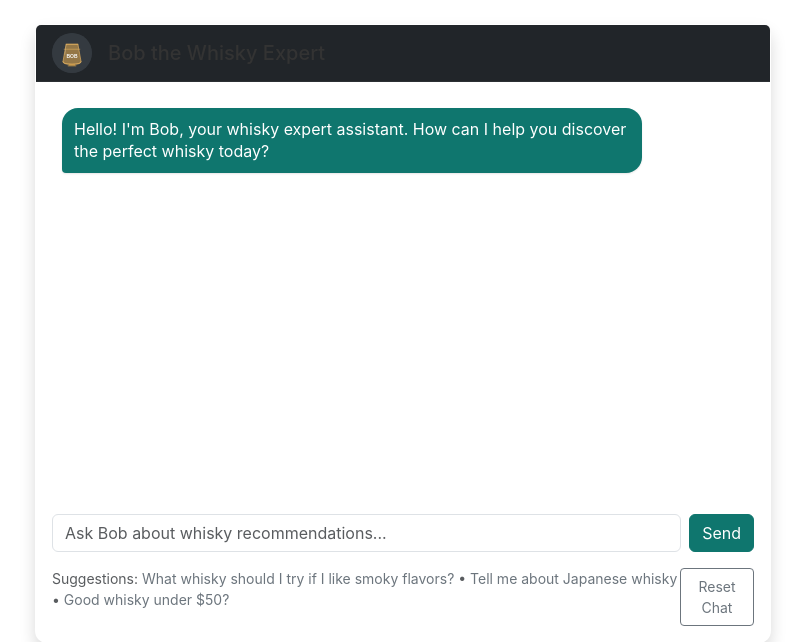
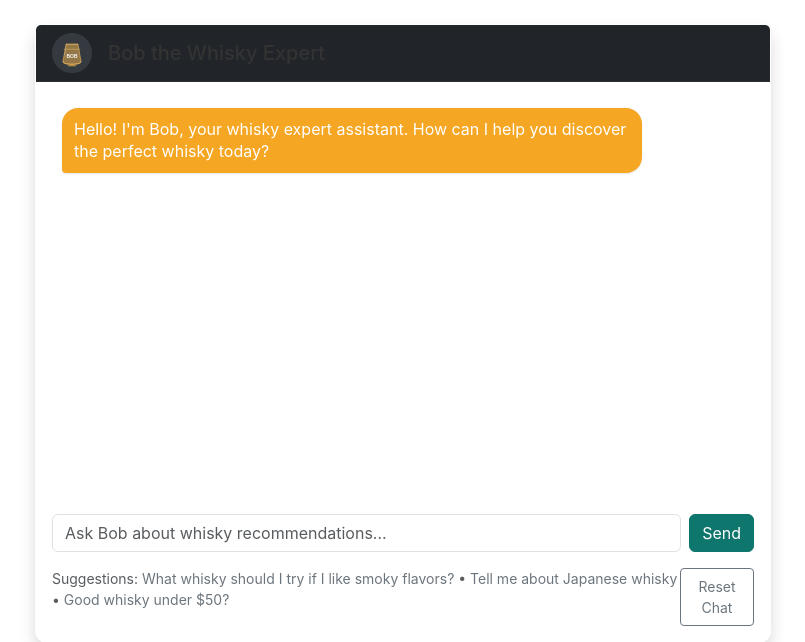
Before and after one commit to realshashi/AI-Agent-BOB, a Flask app: page /chat in a window 1280 px wide. Shown: the part 57-699 px from the top of the page, without its empty margins (237-1042 px from the left). Run offline with Flask 3, Linux system fonts and the light colour scheme.

Commit message:
Checkpoint before revert
Replit-Commit-Author: Agent
Replit-Commit-Session-Id: e08a6c27-d22a-4ec2-879f-3a8b5591f190
Replit-Commit-Screenshot-Url: https://storage.googleapis.com/screenshot-production-us-central1/d2285d81-6756-4c3d-b9ef-1dd3171e58b9/2aedcb83-8482-44ea-b8aa-ec3b79760b10.jpg

```diff
--- a/static/css/bob-chat.css
+++ b/static/css/bob-chat.css
@@ -14,7 +14,7 @@
 }
 
 .bob-chat-header {
-    background-color: #0f766e;
+    background-color: #f5a623;
     color: white;
     padding: 10px 15px;
     display: flex;
@@ -68,7 +68,7 @@
 }
 
 .bot-message {
-    background-color: #0f766e;
+    background-color: #f5a623;
     color: white;
     align-self: flex-start;
     border-bottom-left-radius: 4px;
```
